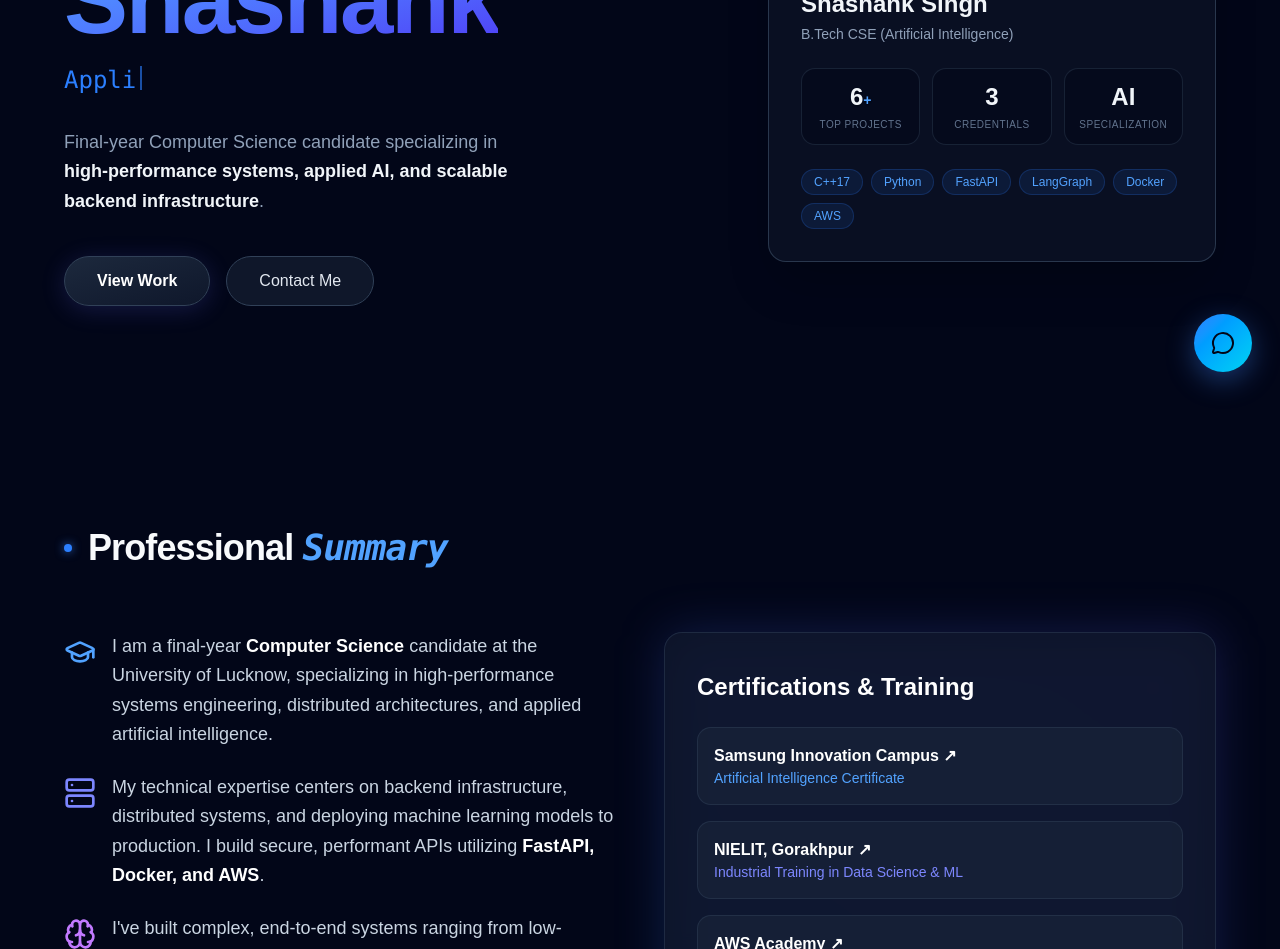
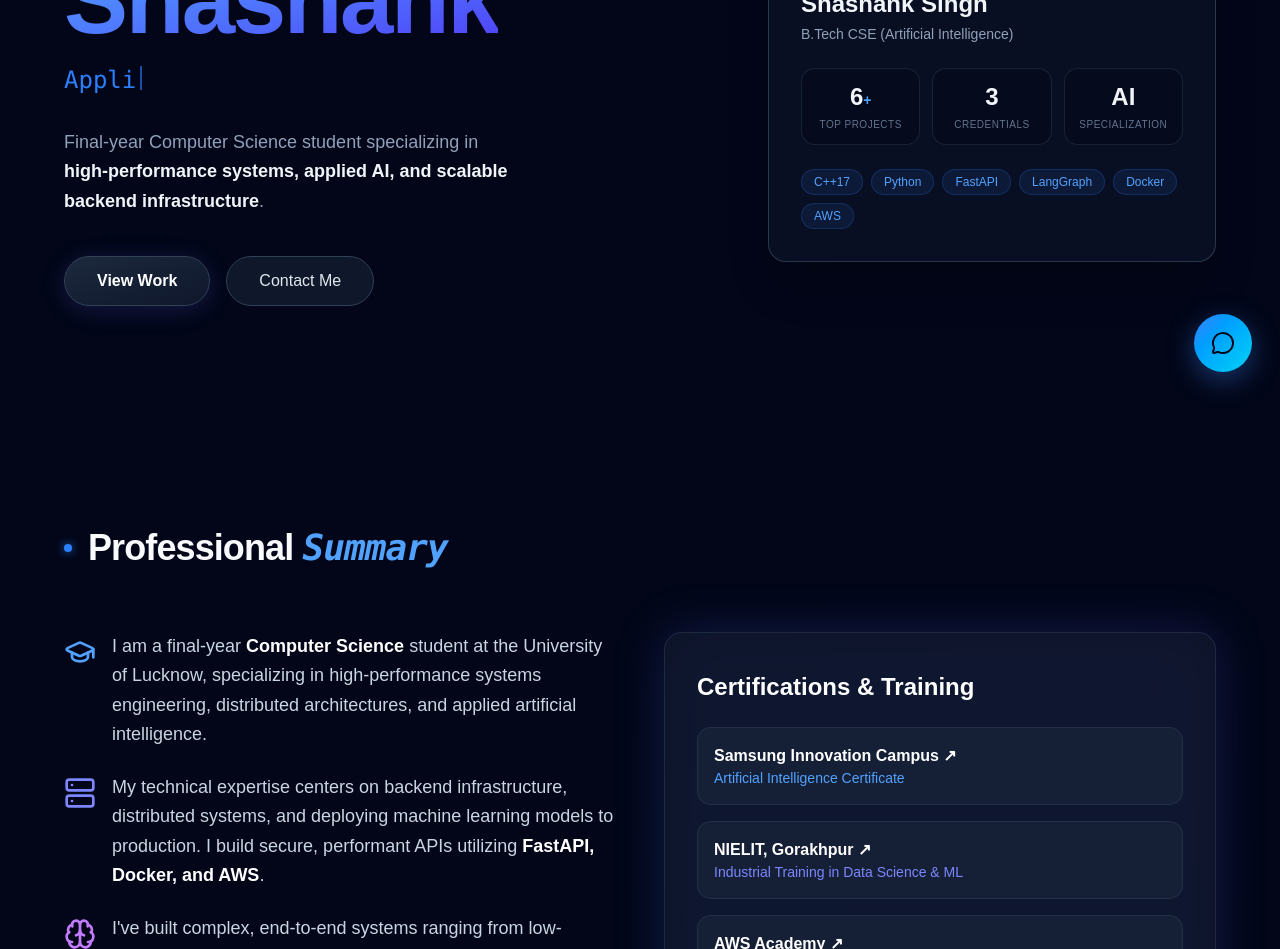
Before and after one commit to Shashank17singh/shashank17singh.github.io, a Next.js app in the folder next_portfolio/: page / in a window 1280 px wide. Shown: the part 400-1349 px from the top of the page. Built offline with nearby package versions, Linux system fonts and the light colour scheme.

Commit message:
update project descriptions and fix student phrasing

```diff
--- a/next_portfolio/src/app/page.tsx
+++ b/next_portfolio/src/app/page.tsx
@@ -34,7 +34,7 @@ export default function Home() {
           </div>
 
           <p className="text-slate-400 text-lg leading-relaxed max-w-md mb-10 animate-in fade-in slide-in-from-bottom-6 duration-700 delay-300 fill-mode-both">
-            Final-year Computer Science candidate specializing in{" "}
+            Final-year Computer Science student specializing in{" "}
             <strong className="text-slate-100">high-performance systems, applied AI, and scalable backend infrastructure</strong>.
           </p>
 
--- a/next_portfolio/src/components/About.tsx
+++ b/next_portfolio/src/components/About.tsx
@@ -34,7 +34,7 @@ export function About() {
               <strong className="text-white">
                 Computer Science
               </strong>{" "}
-              candidate at the University of Lucknow, specializing in
+              student at the University of Lucknow, specializing in
               high-performance systems engineering, distributed architectures, and
               applied artificial intelligence.
             </p>
```
Also changed, not shown: 1 other file (tests, documents, lock files or other folders).
